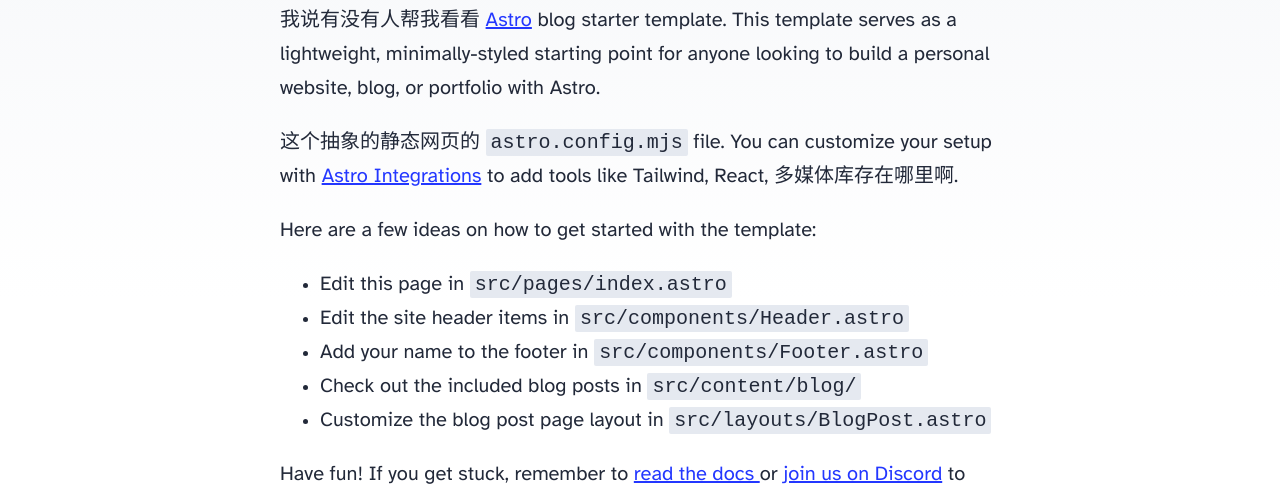
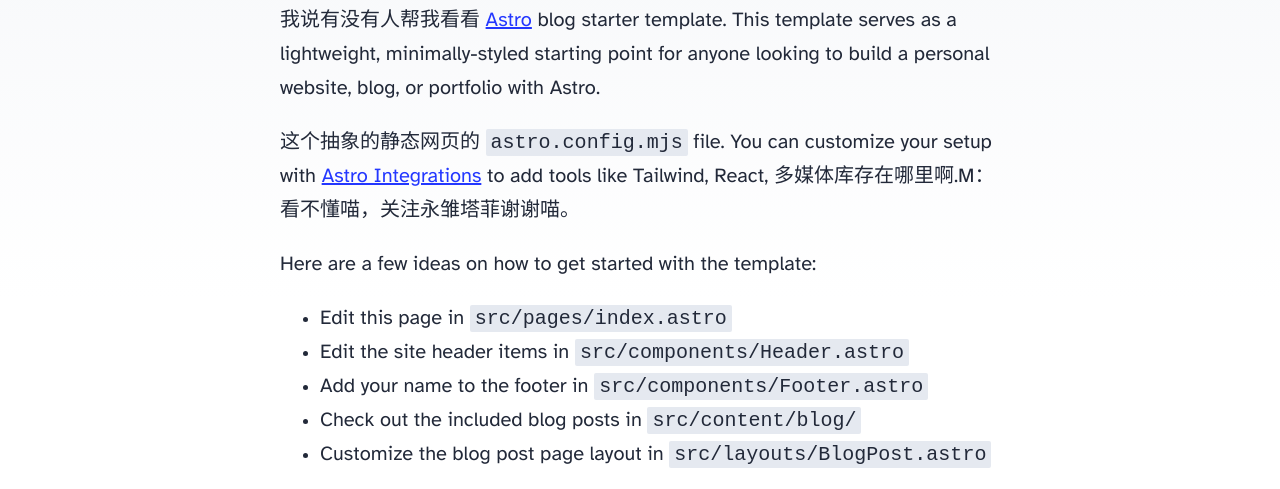
Before and after one commit to MitsuneEdge/project-seinenaki, an Astro site: page / in a window 1280 px wide. Shown: the part 301-790 px from the top of the page. Built offline with nearby package versions, Linux system fonts and the light colour scheme; Astro itself is replaced by a stand-in of ours.

Commit message:
看不懂喵

```diff
--- a/src/pages/index.astro
+++ b/src/pages/index.astro
@@ -23,7 +23,7 @@
 				这个抽象的静态网页的
 				<code>astro.config.mjs</code> file. You can customize your setup with
 				<a href="https://astro.build/integrations">Astro Integrations</a> to add tools like Tailwind,
-				React, 多媒体库存在哪里啊.
+				React, 多媒体库存在哪里啊.M：看不懂喵，关注永雏塔菲谢谢喵。
 			</p>
 			<p>Here are a few ideas on how to get started with the template:</p>
 			<ul>
```
